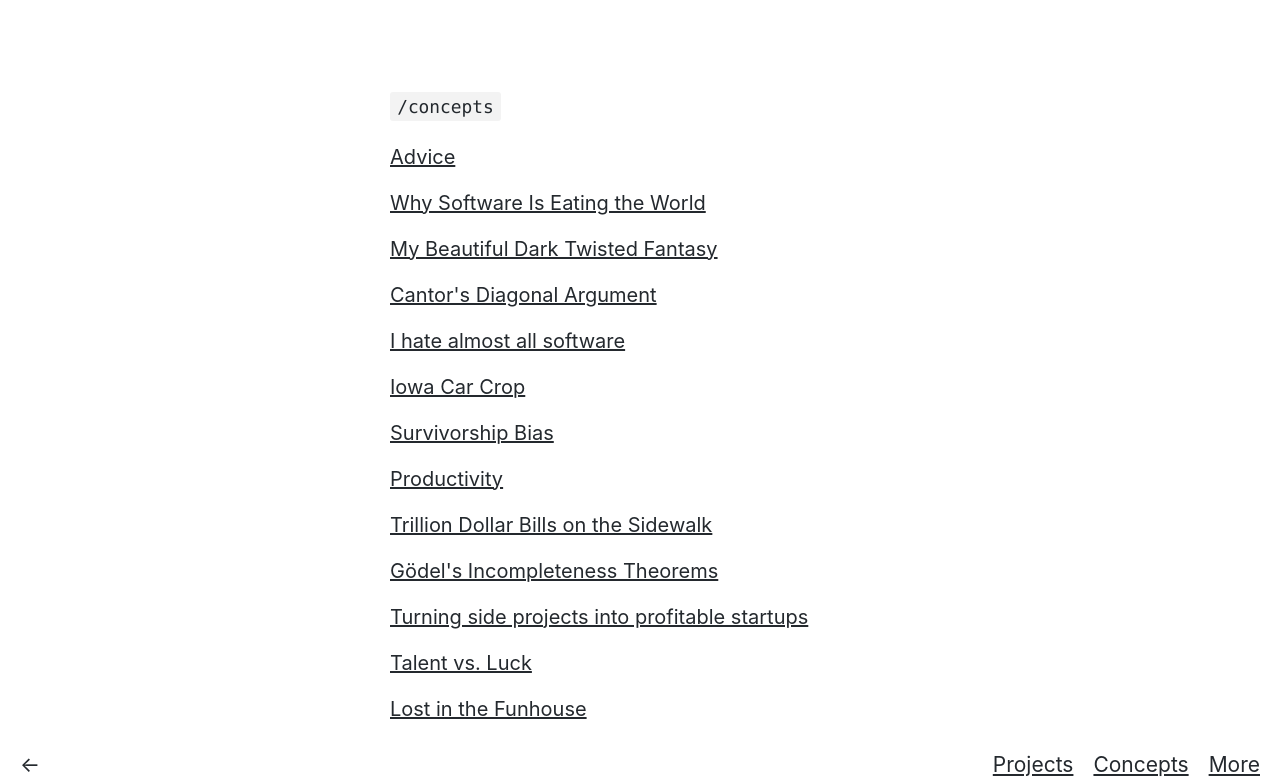
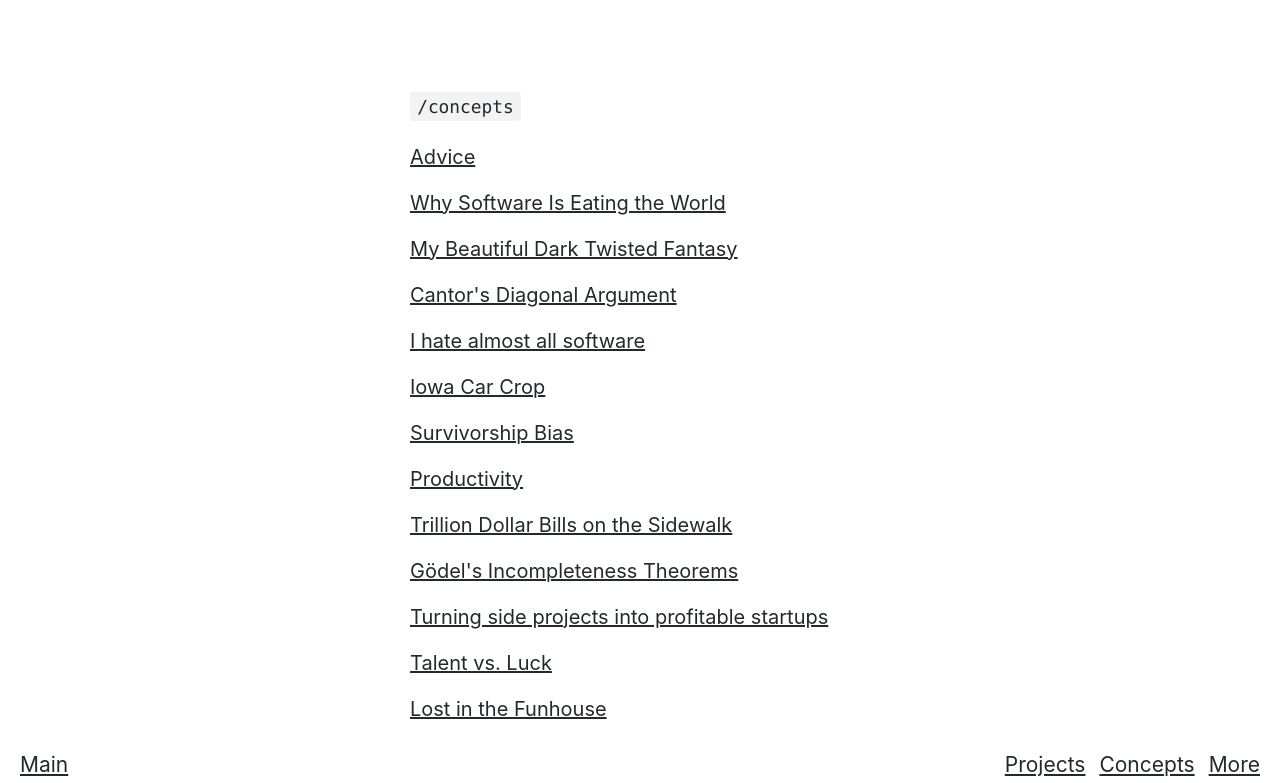
Before and after one commit to nicoglennon/nico-gl, a Gatsby site: page /concepts in a window 1280 px wide. Shown: the top 783 px of the page. Built offline with nearby package versions, Linux system fonts and the light colour scheme; Gatsby itself is replaced by a stand-in of ours.

Commit message:
CSS clean up

```diff
--- a/src/components/footer.js
+++ b/src/components/footer.js
@@ -22,7 +22,7 @@ const LinkWrapper = styled.div`
 
 const LinkSpacing = styled.div`
   display: inline-block;
-  margin: 10px;
+  margin: 7px;
 `;
 
 const SectionWrapper = styled.div``;
@@ -34,9 +34,7 @@ const Footer = ({ page }) => {
         <SectionWrapper>
           {page !== "" && (
             <LinkWrapper>
-              <Link to="/" style={{ textDecoration: "none" }}>
-                ←
-              </Link>
+              <Link to="/">Main</Link>
             </LinkWrapper>
           )}
         </SectionWrapper>
--- a/src/pages/concepts.js
+++ b/src/pages/concepts.js
@@ -1,5 +1,4 @@
 import React from "react";
-import { Link } from "gatsby";
 import Layout from "../components/layout";
 import SEO from "../components/seo";
 
--- a/src/pages/more.js
+++ b/src/pages/more.js
@@ -1,5 +1,4 @@
 import React from "react";
-import { Link } from "gatsby";
 import Layout from "../components/layout";
 import SEO from "../components/seo";
 
--- a/src/styles/index.css
+++ b/src/styles/index.css
@@ -3,12 +3,11 @@ body {
   -webkit-text-size-adjust: 100%;
   color: #24292e;
   line-height: 1.5;
-  font-family: -apple-system, BlinkMacSystemFont, Segoe UI, Helvetica, Arial,
-    sans-serif, Apple Color Emoji, Segoe UI Emoji, Segoe UI Symbol;
+  font-family: "Inter", sans-serif;
   font-size: 20px;
   line-height: 1.5;
   word-wrap: break-word;
-  max-width: 600px;
+  max-width: 500px;
   margin: 5rem auto 3rem auto;
   padding: 0 1em;
 }
```
Also changed, not shown: src/pages/index.js (+3 -7 lines), src/styles/layout.css (deleted).
